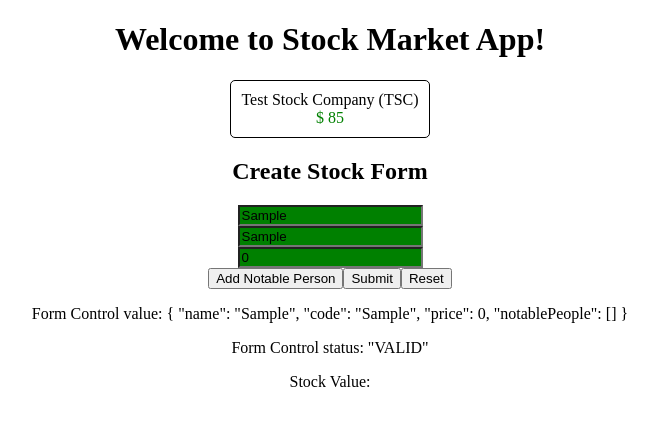
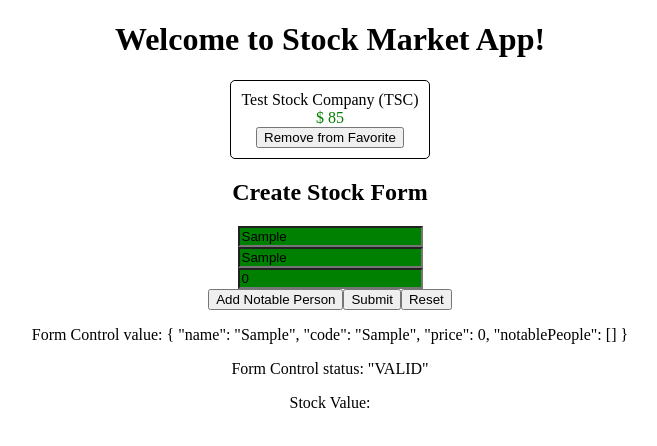
Before and after one commit to kw00183/stock-market, an Angular app: page / in a window 1280 px wide. Both pictures are taken after typing "Sample", "Sample" into the empty fields and a click on the button "Add to Favorite". Shown: the top 446 px of the page, without its empty margins (310-967 px from the left). Built offline with nearby package versions, Linux system fonts and the light colour scheme.

Commit message:
stage the new stock list

```diff
--- a/src/app/app.component.ts
+++ b/src/app/app.component.ts
@@ -12,7 +12,7 @@ export class AppComponent implements OnInit {
   public stock: Stock;
 
   ngOnInit(): void {
-    this.stock = new Stock('Test Stock Company', 'TSC', 85, 80);
+    this.stock = new Stock('Test Stock Company', 'TSC', 85, 80, '');
   }
 
   onToggleFavorite(stock: Stock) {
--- a/src/app/app.module.ts
+++ b/src/app/app.module.ts
@@ -6,12 +6,14 @@ import { AppComponent } from './app.component';
 import { StockItemComponent } from './stock/stock-item/stock-item.component';
 import { CreateStockComponent }
     from './stock/create-stock/create-stock.component';
+import { StockListComponent } from './stock/stock-list/stock-list.component';
 
 @NgModule({
   declarations: [
     AppComponent,
     StockItemComponent,
-    CreateStockComponent
+    CreateStockComponent,
+    StockListComponent
   ],
   imports: [
     BrowserModule,
--- a/src/app/model/stock.ts
+++ b/src/app/model/stock.ts
@@ -5,7 +5,8 @@ export class Stock {
   constructor(public name: string,
               public code: string,
               public price: number,
-              public previousPrice: number) {
+              public previousPrice: number,
+              public exchange: string) {
     this.notablePeople = [];
   }
 
--- a/src/app/stock/stock-item/stock-item.component.html
+++ b/src/app/stock/stock-item/stock-item.component.html
@@ -1,8 +1,11 @@
 <div class="stock-container">
   <div class="name">{{stock.name + ' (' + stock.code + ')'}}</div>
+  <div class="exchange">{{stock.exchange}}</div>
   <div class="price"
       [class.positive]="stock.isPositiveChange()"
       [class.negative]="!stock.isPositiveChange()">$ {{stock.price}}</div>
   <button (click)="onToggleFavorite($event)"
           *ngIf="!stock.favorite">Add to Favorite</button>
+  <button (click)="onToggleFavorite($event)"
+          *ngIf="stock.favorite">Remove from Favorite</button>
 </div>
--- /dev/null
+++ b/src/app/stock/stock-list/stock-list.component.html
@@ -0,0 +1 @@
+<p>stock-list works!</p>
--- /dev/null
+++ b/src/app/stock/stock-list/stock-list.component.ts
@@ -0,0 +1,15 @@
+import { Component, OnInit } from '@angular/core';
+
+@Component({
+  selector: 'app-stock-list',
+  templateUrl: './stock-list.component.html',
+  styleUrls: ['./stock-list.component.css']
+})
+export class StockListComponent implements OnInit {
+
+  constructor() { }
+
+  ngOnInit(): void {
+  }
+
+}
```
Also changed, not shown: src/app/stock/stock-list/stock-list.component.css (added), 1 other file (tests, documents, lock files or other folders).
